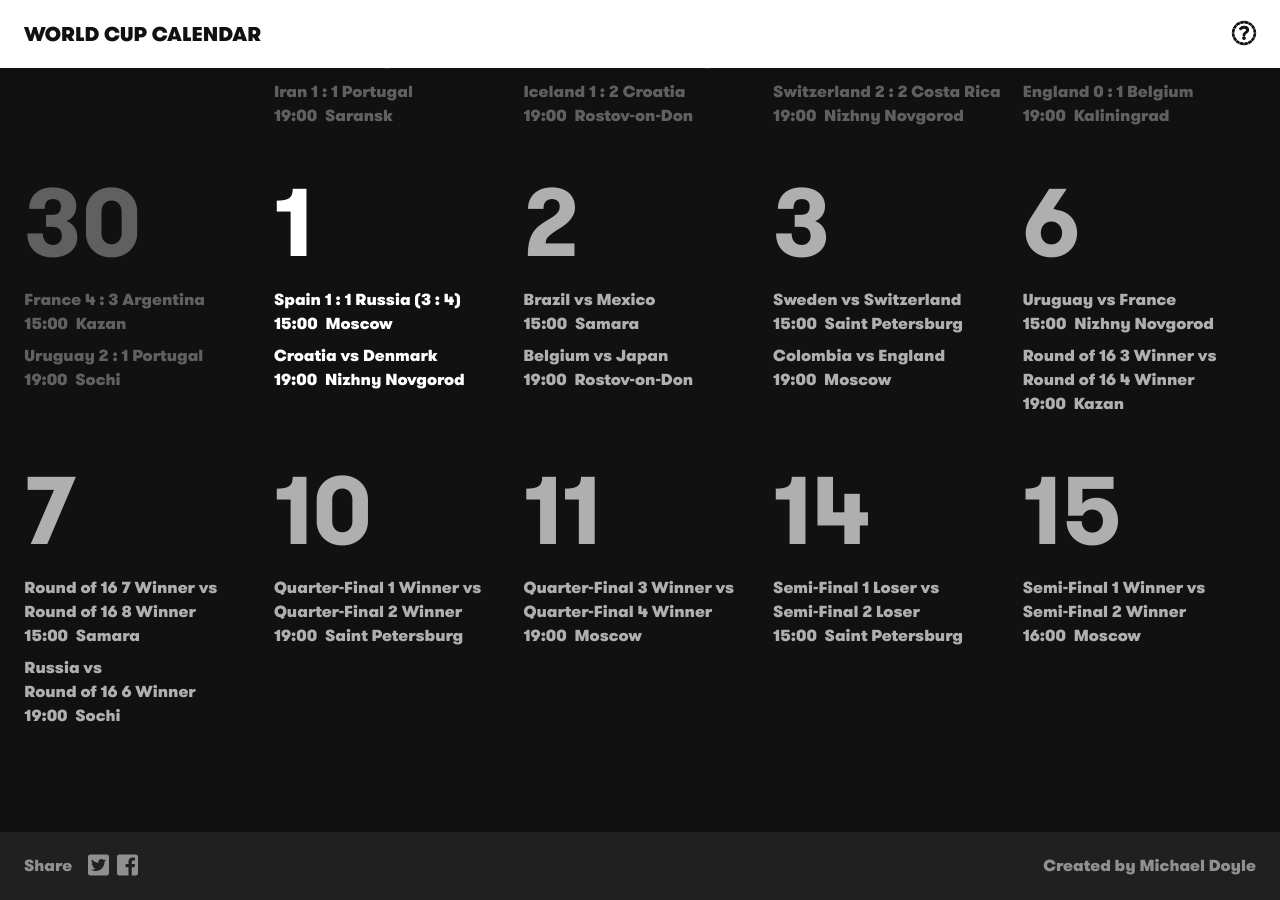
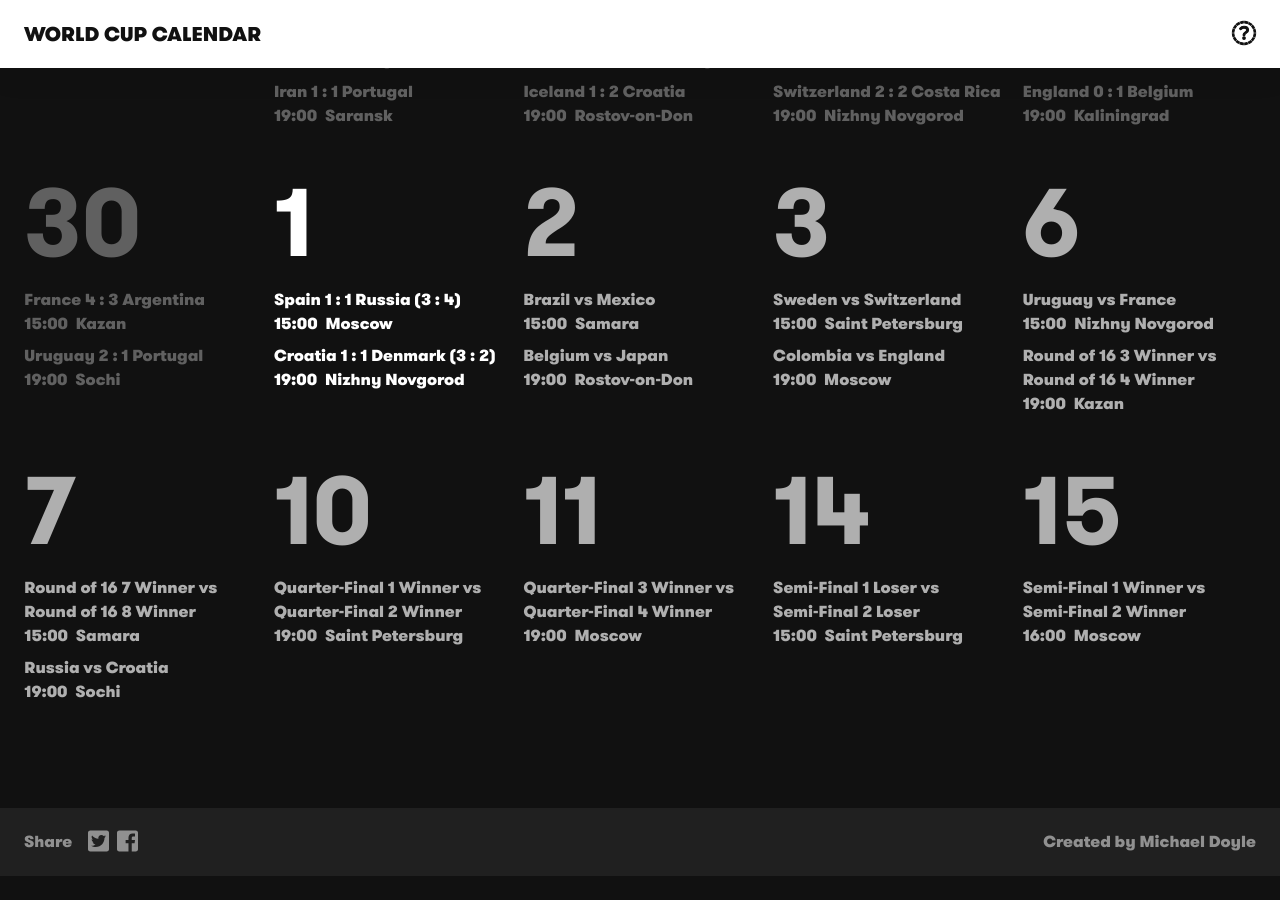
Before and after one commit to iamclydehoel/worldcupcalendar-2018, a Jekyll site: the page built from index.html, in a window 1280 px wide and 900 px high, scrolled down 1068 px. Built offline with Jekyll 4.4.1, drawn with Linux system fonts in a browser that asks for light colours; nearby versions of some CDN libraries; after the commit the page ends 1944 px from its top, so only the background shows below that.

Commit message:
Score update

```diff
--- a/_data/fixtures.yml
+++ b/_data/fixtures.yml
@@ -341,7 +341,8 @@
 
     - team1: Croatia
       team2: Denmark
-      score:
+      score: '1 : 1'
+      pens: '3 : 2'
       time: '19:00'
       venue: Nizhny Novgorod
 
@@ -396,7 +397,7 @@
       venue: Samara
 
     - team1: Russia
-      team2: Round of 16 6 Winner
+      team2: Croatia
       score:
       time: '19:00'
       venue: Sochi
```
